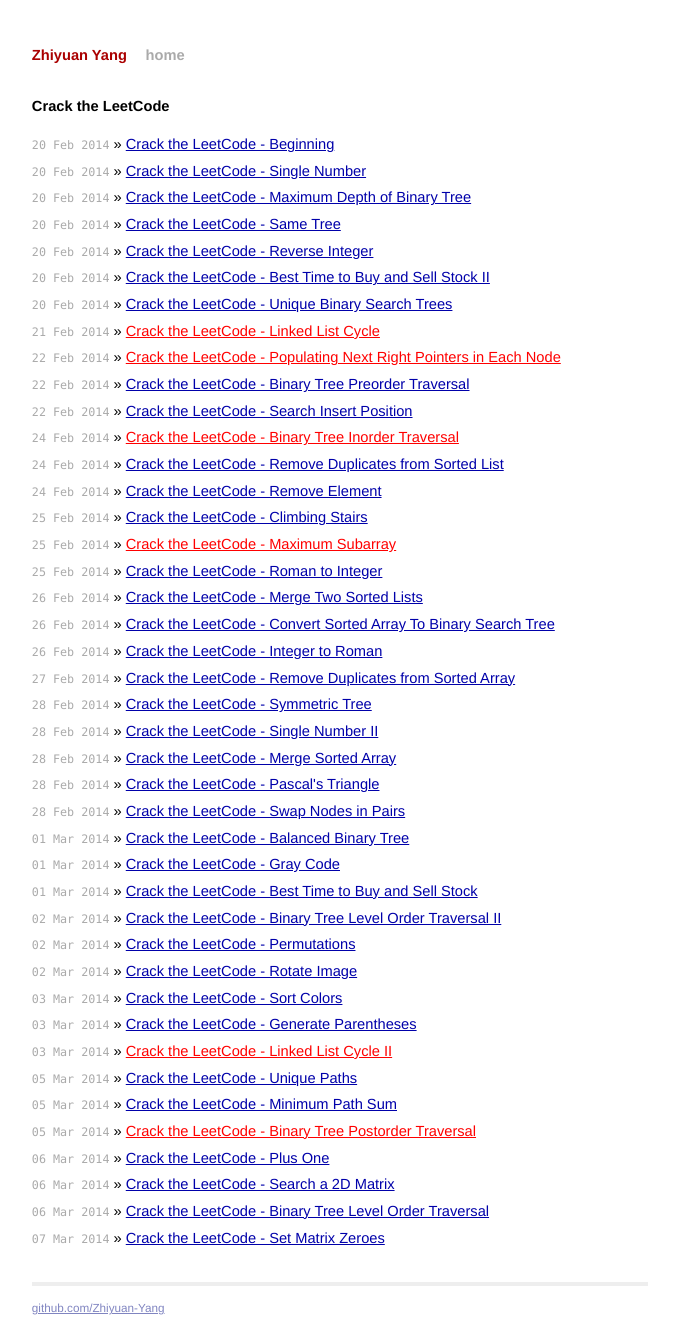
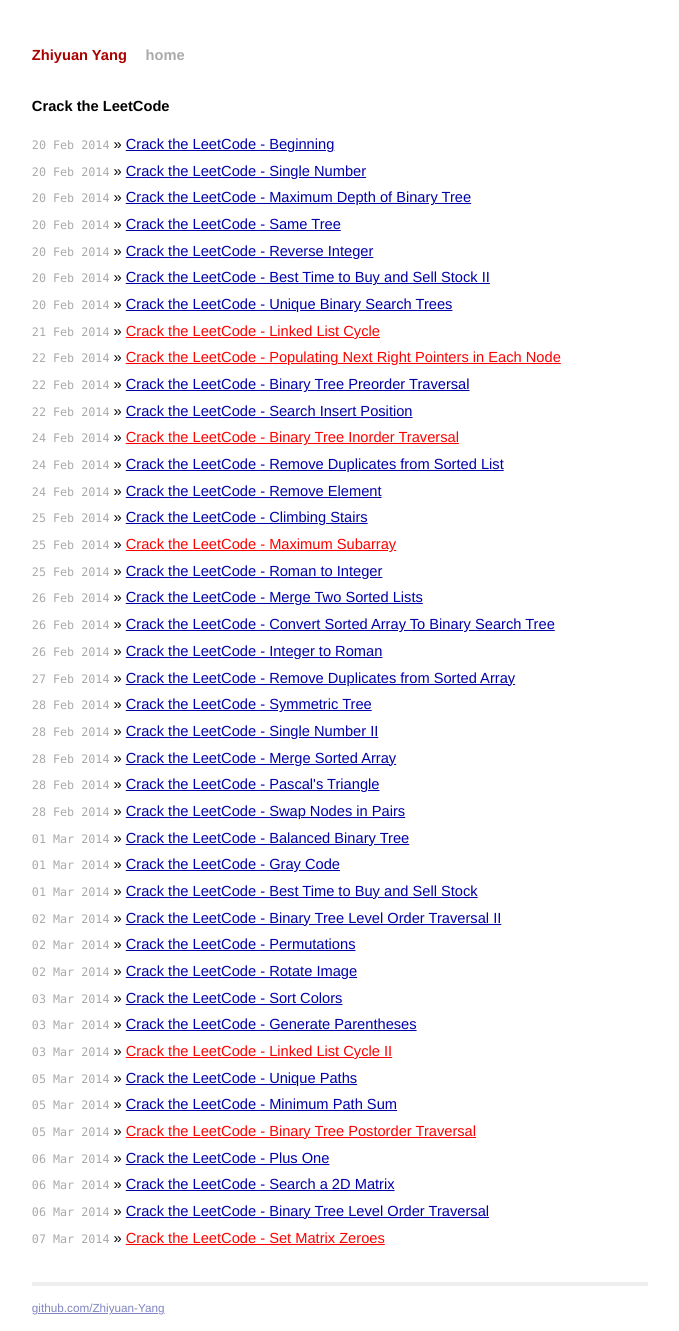
Before and after one commit to BugYang/LeetCode, a Jekyll site: the page built from index.html, in a window 1280 px wide. Shown: the whole page, without its empty margins (300-979 px from the left). Built offline with Jekyll 4.4.1, drawn with Linux system fonts in a browser that asks for light colours; Markdown is read by kramdown in place of the engine named in the settings.

Commit message:
mark last problem

```diff
--- a/index.html
+++ b/index.html
@@ -48,7 +48,7 @@
       <li><span>06 Mar 2014</span> &raquo; <a href="{{ site.baseurl }}/2014/03/06/crack-the-leetcode-plus-one.html">Crack the LeetCode - Plus One</a></li>
       <li><span>06 Mar 2014</span> &raquo; <a href="{{ site.baseurl }}/2014/03/06/crack-the-leetcode-search-matrix.html">Crack the LeetCode - Search a 2D Matrix</a></li>
       <li><span>06 Mar 2014</span> &raquo; <a href="{{ site.baseurl }}/2014/03/06/crack-the-leetcode-level-order.html">Crack the LeetCode - Binary Tree Level Order Traversal</a></li>
-      <li><span>07 Mar 2014</span> &raquo; <a href="{{ site.baseurl }}/2014/03/07/crack-the-leetcode-set-matrix-zero.html">Crack the LeetCode - Set Matrix Zeroes</a></li>
+      <li><span>07 Mar 2014</span> &raquo; <a href="{{ site.baseurl }}/2014/03/07/crack-the-leetcode-set-matrix-zero.html" style="color:red">Crack the LeetCode - Set Matrix Zeroes</a></li>
   </ul>
 
 </div>
```
